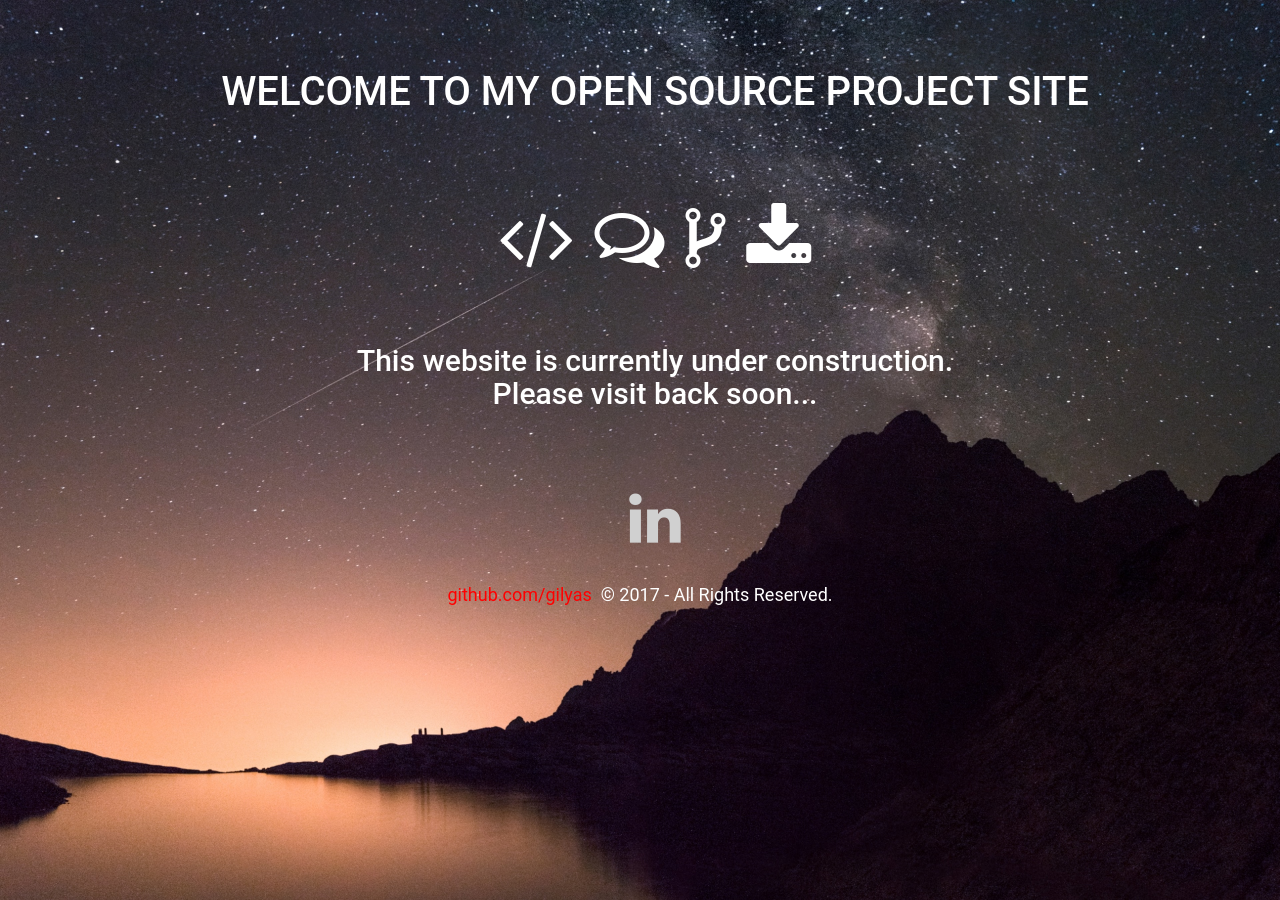
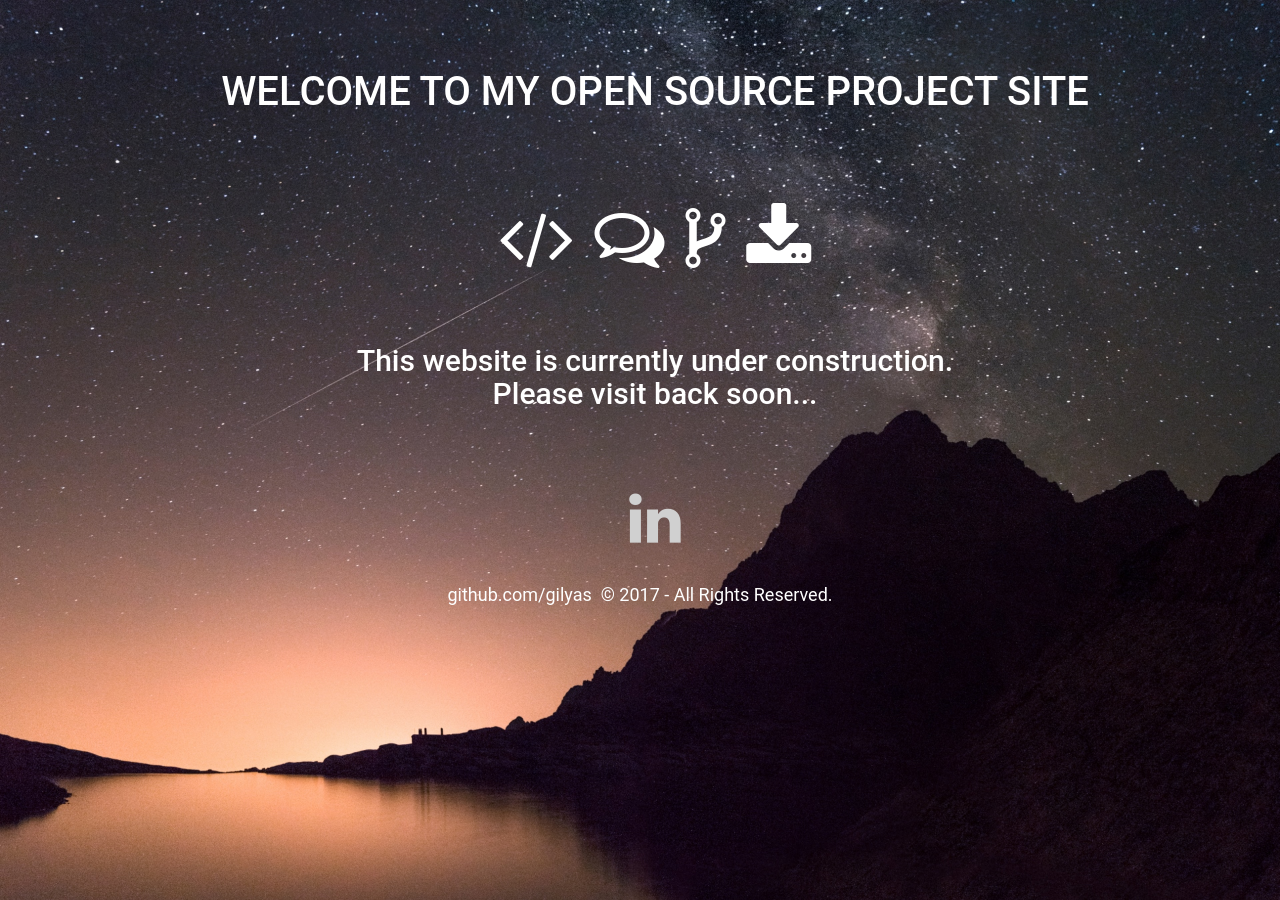
Before and after one commit to gilyas/Experiment, a Jekyll site: the page built from index.html, in a window 1280 px wide. Built offline with Jekyll 4.4.1, drawn with Linux system fonts in a browser that asks for light colours.

Commit message:
color fixing

```diff
--- a/css/style.css
+++ b/css/style.css
@@ -98,7 +98,7 @@ ul.social-network li a {
 
 .copyright a {
 	text-decoration:none;
-	color: #FF0000;
+	color: #FFFFFF;
 }
 
 .copyright a:hover {
```
